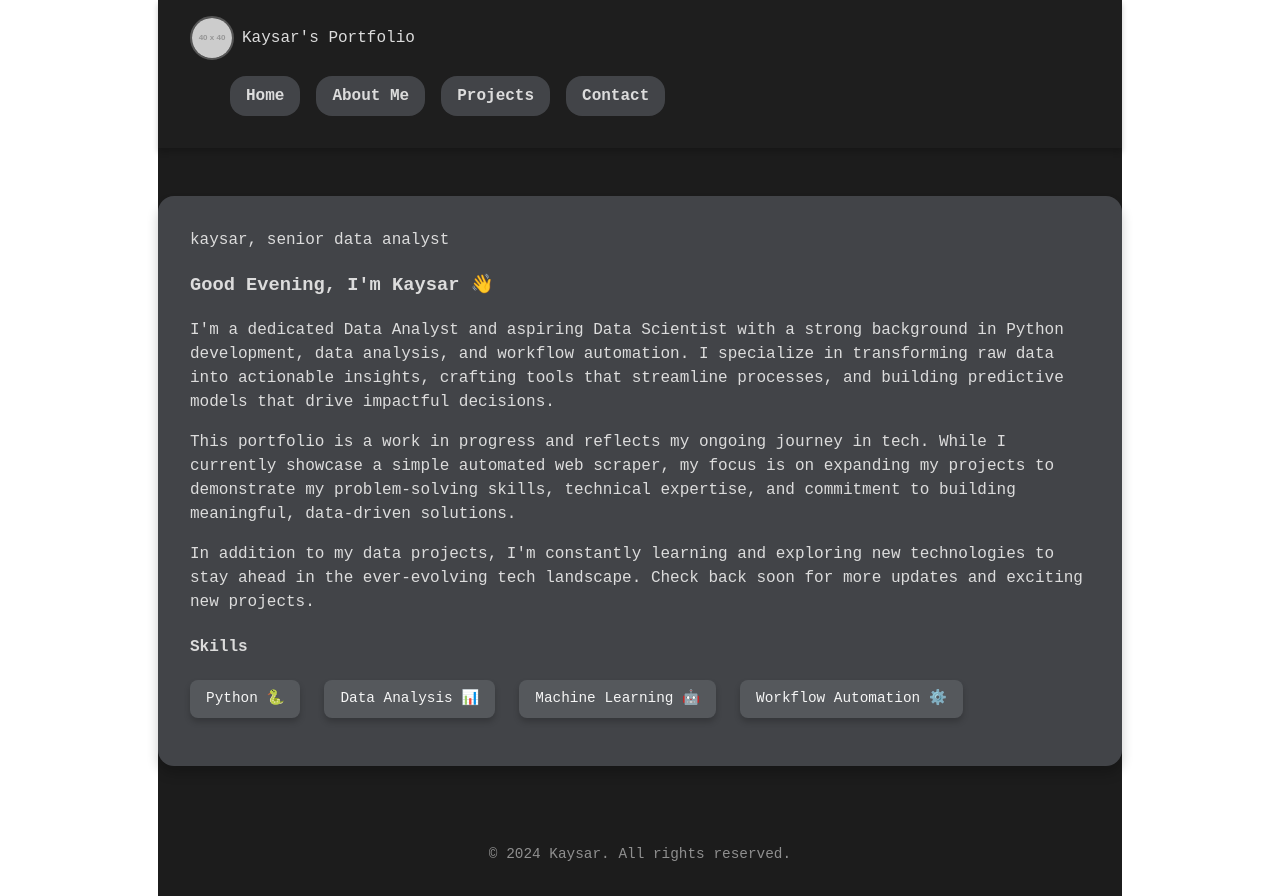
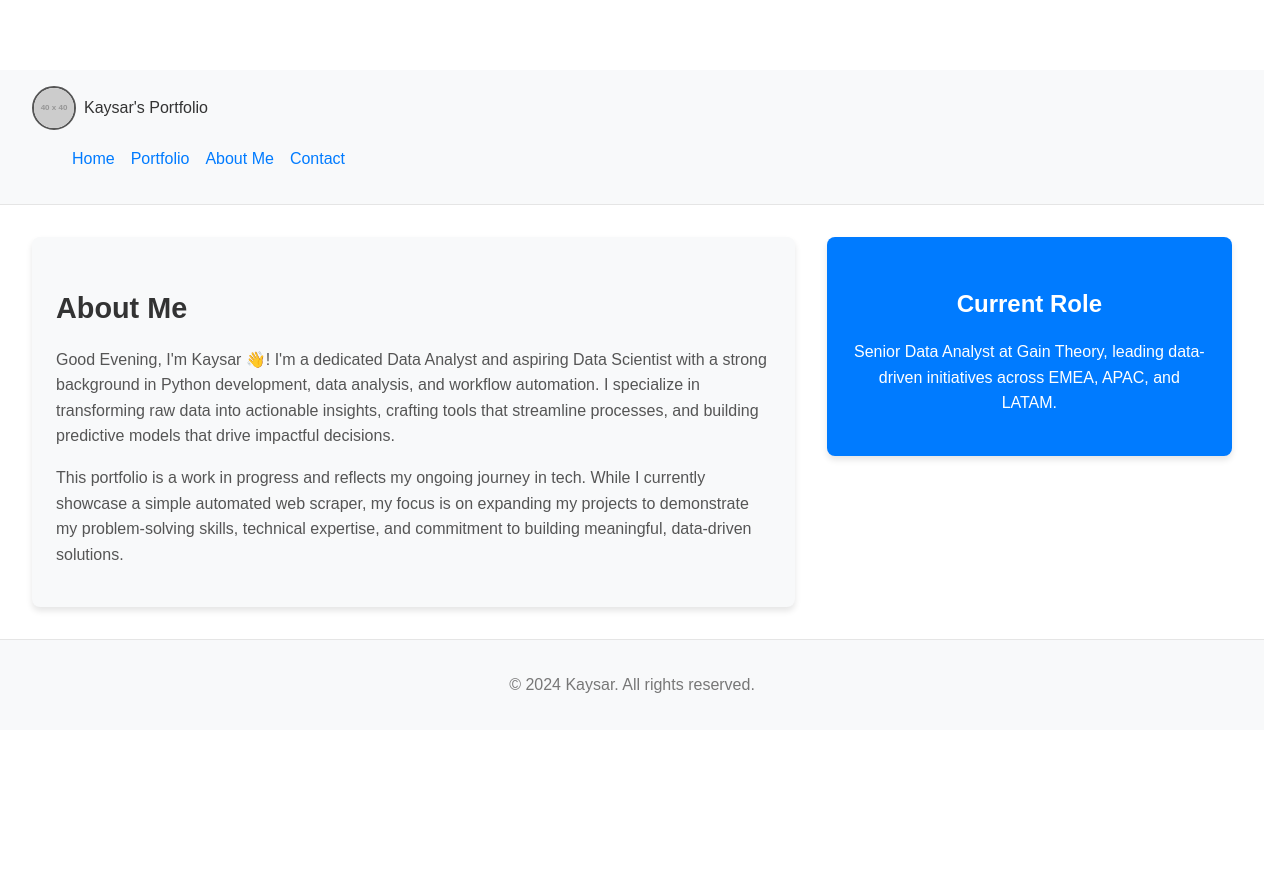
Before and after one commit to IbrahimKB/porfolio-v2, a React (Vite) app: page / in a window 1280 px wide. After the commit the page ends 800 px from the top, so only its background shows below. Built offline with nearby package versions, Linux system fonts and the light colour scheme.

Commit message:
layout change

```diff
--- a/src/App.css
+++ b/src/App.css
@@ -1,22 +1,21 @@
 /* Root container */
 #root {
-  max-width: 1280px;
-  margin: 0 auto;
+  font-family: 'Arial', sans-serif;
+  color: #333;
+  background-color: #fff;
+  line-height: 1.6;
+  margin: 0;
   padding: 0;
-  font-family: "Courier New", Courier, monospace;
-  color: #dcdcdc;
-  background-color: #1c1c1c; /* Solid dark gray background */
-  min-height: 100vh;
 }
 
 /* Navigation Bar */
 .navbar {
-  background-color: #1e1e1e;
+  background-color: #f8f9fa;
   padding: 1rem 2rem;
   display: flex;
   justify-content: space-between;
   align-items: center;
-  box-shadow: 0 4px 6px rgba(0, 0, 0, 0.2);
+  border-bottom: 1px solid #e5e5e5;
 }
 
 .nav-logo {
@@ -33,73 +32,85 @@
 }
 
 .nav-links {
+  list-style: none;
   display: flex;
   gap: 1rem;
-  list-style: none;
 }
 
-.nav-links .nav-bubble {
-  background-color: #424448;
-  border-radius: 16px;
-  padding: 0.5rem 1rem;
-  transition: all 0.3s ease-in-out;
+.nav-links a {
+  text-decoration: none;
+  color: #007bff;
+  transition: color 0.3s;
 }
 
-.nav-links .nav-bubble a {
-  text-decoration: none;
-  color: #dcdcdc;
-  font-weight: bold;
+.nav-links a:hover {
+  color: #0056b3;
 }
 
-.nav-links .nav-bubble:hover {
-  transform: scale(1.05);
-  background-color: #55585c;
+/* Main Content Layout */
+.main-container {
+  display: flex;
+  justify-content: center;
+  align-items: flex-start;
+  padding: 2rem;
+  gap: 2rem;
+  flex-wrap: wrap;
 }
 
-/* Bubble */
-.bubble {
-  background-color: #424448;
-  border-radius: 16px;
-  padding: 2rem;
-  margin: 3rem auto;
-  max-width: 900px;
-  box-shadow: 0 8px 12px rgba(0, 0, 0, 0.2);
-  animation: fadeIn 1.5s ease-in-out;
+/* About Me Section */
+.about-section {
+  display: flex;
+  flex-direction: row;
+  align-items: flex-start;
+  gap: 2rem;
+  max-width: 1200px;
+  width: 100%;
 }
 
-/* Fade-in Animation */
-@keyframes fadeIn {
-  0% {
-    opacity: 0;
-    transform: translateY(20px);
-  }
-  100% {
-    opacity: 1;
-    transform: translateY(0);
-  }
+.about-content {
+  flex: 2;
+  background-color: #f8f9fa;
+  padding: 1.5rem;
+  border-radius: 8px;
+  box-shadow: 0 4px 6px rgba(0, 0, 0, 0.1);
 }
 
-/* Skills Section */
-.skills ul {
-  display: flex;
-  gap: 1.5rem;
-  padding: 0;
-  list-style: none;
+.about-content h2 {
+  font-size: 1.8rem;
+  margin-bottom: 1rem;
+  color: #333;
 }
 
-.skills li {
-  background-color: #55585c;
+.about-content p {
+  color: #555;
+  margin-bottom: 1rem;
+}
+
+/* Current Role Card */
+.current-role-card {
+  flex: 1;
+  background-color: #007bff;
+  color: #fff;
+  padding: 1.5rem;
   border-radius: 8px;
-  padding: 0.5rem 1rem;
-  font-size: 0.9rem;
-  color: #f5f5f5;
-  box-shadow: 0 4px 6px rgba(0, 0, 0, 0.2);
+  box-shadow: 0 4px 6px rgba(0, 0, 0, 0.1);
+  text-align: center;
+}
+
+.current-role-card h3 {
+  font-size: 1.5rem;
+  margin-bottom: 0.5rem;
+}
+
+.current-role-card p {
+  font-size: 1rem;
 }
 
 /* Footer */
 footer {
   text-align: center;
   padding: 1rem;
-  color: #8f8f8f;
-  font-size: 0.9rem;
+  background-color: #f8f9fa;
+  color: #777;
+  border-top: 1px solid #e5e5e5;
 }
--- a/src/App.tsx
+++ b/src/App.tsx
@@ -23,46 +23,38 @@ function App() {
             <span>Kaysar's Portfolio</span>
           </div>
           <ul className="nav-links">
-            <li className="nav-bubble"><a href="/">Home</a></li>
-            <li className="nav-bubble"><a href="/about">About Me</a></li>
-            <li className="nav-bubble"><a href="/projects">Projects</a></li>
-            <li className="nav-bubble"><a href="/contact">Contact</a></li>
+            <li><a href="/">Home</a></li>
+            <li><a href="/portfolio">Portfolio</a></li>
+            <li><a href="/about">About Me</a></li>
+            <li><a href="/contact">Contact</a></li>
           </ul>
         </div>
       </nav>
 
       {/* Main Content */}
-      <main>
-        <section id="home" className="about-section">
-          <div className="bubble fade-in">
-            <span className="small-title">kaysar, senior data analyst</span>
-            <h3 className="bubble-heading">{`${getGreeting()}, I'm Kaysar 👋`}</h3>
+      <main className="main-container">
+        {/* About Me Section */}
+        <section className="about-section">
+          <div className="about-content">
+            <h2>About Me</h2>
             <p>
-              {`I'm a dedicated Data Analyst and aspiring Data Scientist with a strong background in
-              Python development, data analysis, and workflow automation. I specialize in transforming raw data into
-              actionable insights, crafting tools that streamline processes, and building predictive models that drive
-              impactful decisions.`}
+              {`${getGreeting()}, I'm Kaysar 👋! I'm a dedicated Data Analyst and aspiring Data Scientist with a strong
+              background in Python development, data analysis, and workflow automation. I specialize in transforming raw data into
+              actionable insights, crafting tools that streamline processes, and building predictive models that drive impactful decisions.`}
             </p>
-            <p className="mb-4">
-              {`This portfolio is a work in progress and reflects my ongoing journey in tech. While I currently showcase
-              a simple automated web scraper, my focus is on expanding my projects to demonstrate my problem-solving skills,
+            <p>
+              {`This portfolio is a work in progress and reflects my ongoing journey in tech. While I currently showcase a
+              simple automated web scraper, my focus is on expanding my projects to demonstrate my problem-solving skills,
               technical expertise, and commitment to building meaningful, data-driven solutions.`}
             </p>
-            <p className="mb-4">
-              {`In addition to my data projects, I'm constantly learning and exploring new technologies to stay ahead in
-              the ever-evolving tech landscape. Check back soon for more updates and exciting new projects.`}
+          </div>
+
+          {/* Current Role Highlight */}
+          <div className="current-role-card">
+            <h3>Current Role</h3>
+            <p>
+              Senior Data Analyst at Gain Theory, leading data-driven initiatives across EMEA, APAC, and LATAM.
             </p>
-
-            {/* Skills Section */}
-            <div className="skills">
-              <h4>Skills</h4>
-              <ul>
-                <li>Python 🐍</li>
-                <li>Data Analysis 📊</li>
-                <li>Machine Learning 🤖</li>
-                <li>Workflow Automation ⚙️</li>
-              </ul>
-            </div>
           </div>
         </section>
       </main>
```
